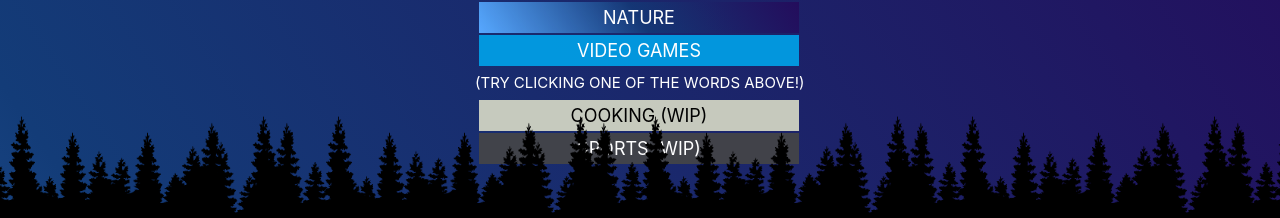
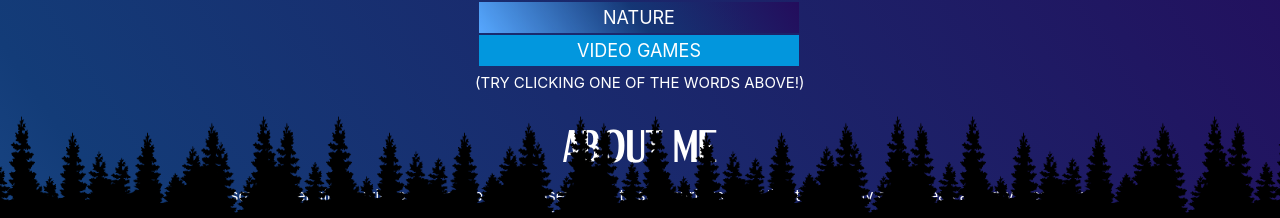
Before and after one commit to jamesocana6/james-ocana-portfolio, a React (Create React App) app in the folder frontend/: page / in a window 1280 px wide. Shown: the part 544-762 px from the top of the page. Built offline with nearby package versions, Linux system fonts and the light colour scheme; the HTML template or start-up script is replaced by a standard one.

Commit message:
removed WIP themes

```diff
--- a/frontend/src/Components/ThemeSwitch.js
+++ b/frontend/src/Components/ThemeSwitch.js
@@ -52,10 +52,10 @@ const ThemeSwitch = () => {
                 <li className="themeSwitch gam">VIDEO GAMES</li>
             </ul>
             <div className="shake">(TRY CLICKING ONE OF THE WORDS ABOVE!)</div>
-            <ul className="themeSwitcher wip" >
+            {/* <ul className="themeSwitcher wip" >
                 <li className="themeSwitch coo">COOKING (WIP)</li>
                 <li className="themeSwitch spo">SPORTS (WIP)</li>
-            </ul>
+            </ul> */}
         </div>
     )
 }
```
